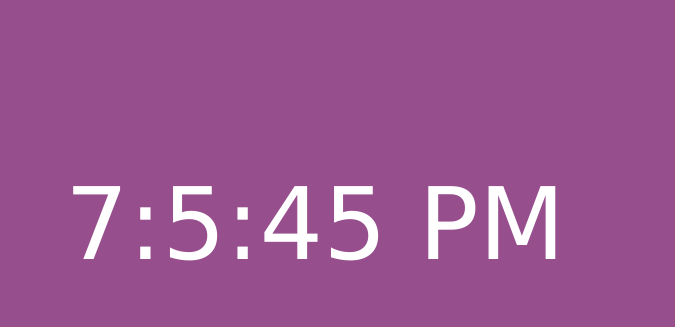
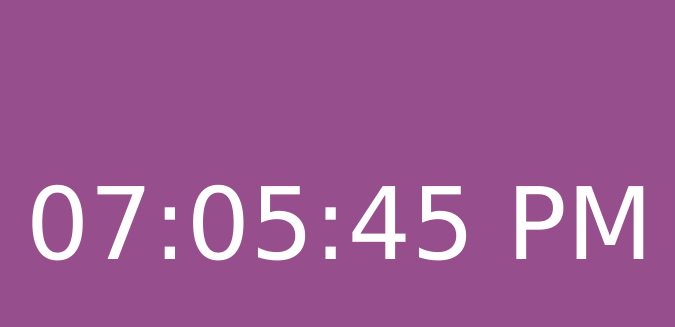
Before and after one commit to ergunsahe/current-clock, a plain HTML site: page index.html in a window 1280 px wide. Shown: the part 116-443 px from the top of the page, without its empty margins (369-1044 px from the left). Drawn offline with Linux system fonts and the light colour scheme.

Commit message:
fix:change appearance when number smaller than ten.

```diff
--- a/clockScript.js
+++ b/clockScript.js
@@ -4,6 +4,15 @@ function today (){
     var h = myDate.getHours() % 12 || 12;
     var m = myDate.getMinutes();
     var s = myDate.getSeconds();
+    if (h < 10){
+        h = `0${h}`;
+    }
+    if (m < 10) {
+        m = `0${m}`;
+    }
+    if (s < 10) {
+        s = `0${s}`;
+    }
     if (myDate.getHours() > 12) {
         var current= `${h}:${m}:${s}   PM`;
     } else {
--- a/style.css
+++ b/style.css
@@ -7,13 +7,13 @@ body {
 }
 
 .container {
-    width: 600px;
+    width: 700px;
     height: 200px;
     align-self:center;
    display: flex;
    position: relative;
    top: 30vh;
-   left: 30%;
+   left: 28%;
    flex-direction: column;
    justify-content: center;
    align-items: center;
```
